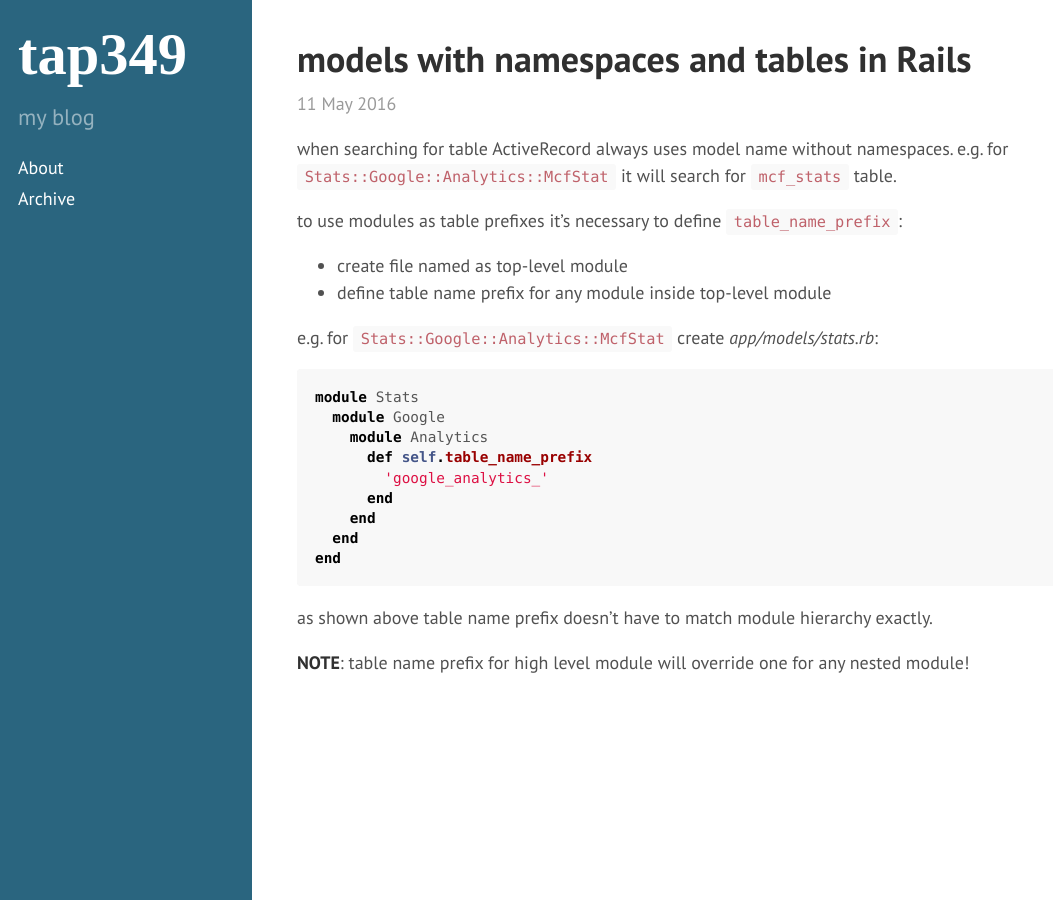
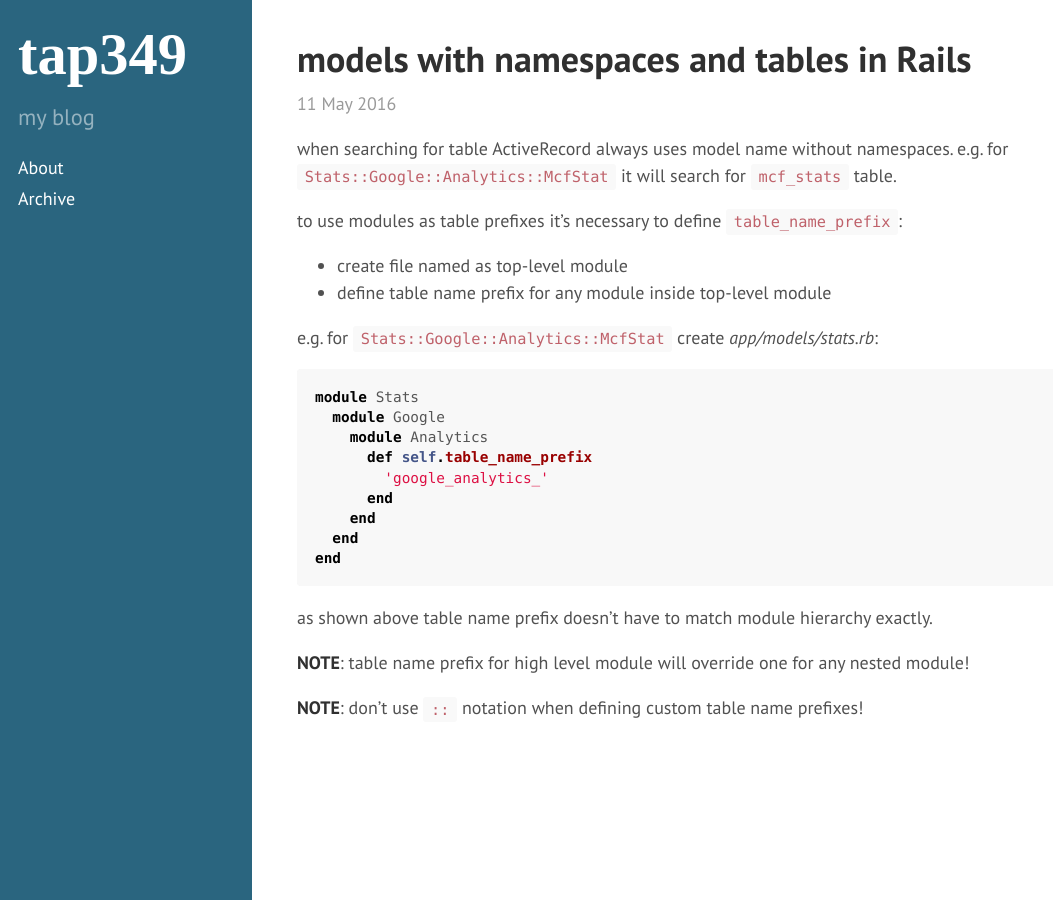
Before and after one commit to tap349/tap349.github.io, a Jekyll site: the page built from _posts/2016-05-11-models-with-namespaces-and-tables-in-rails.md, in a window 1280 px wide. Shown: the whole page, without its empty margins (0-1053 px from the left). Built offline with Jekyll 4.4.1, drawn with Linux system fonts in a browser that asks for light colours.

Commit message:
update 2016-05-11_19:27:07

```diff
--- a/_posts/2016-05-11-models-with-namespaces-and-tables-in-rails.md
+++ b/_posts/2016-05-11-models-with-namespaces-and-tables-in-rails.md
@@ -31,3 +31,5 @@ end
 as shown above table name prefix doesn't have to match module hierarchy exactly.
 
 **NOTE**: table name prefix for high level module will override one for any nested module!
+
+**NOTE**: don't use `::` notation when defining custom table name prefixes!
```
